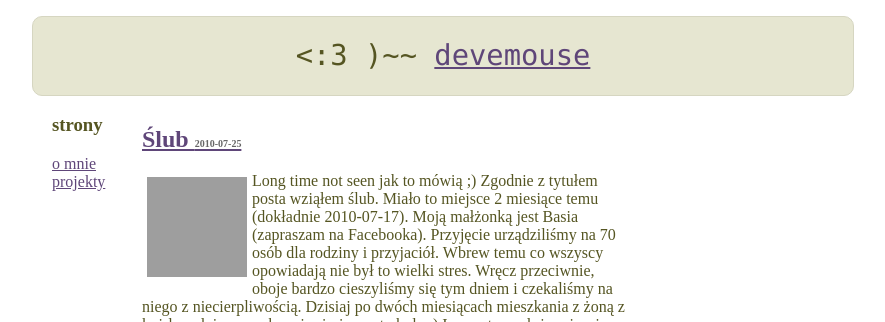
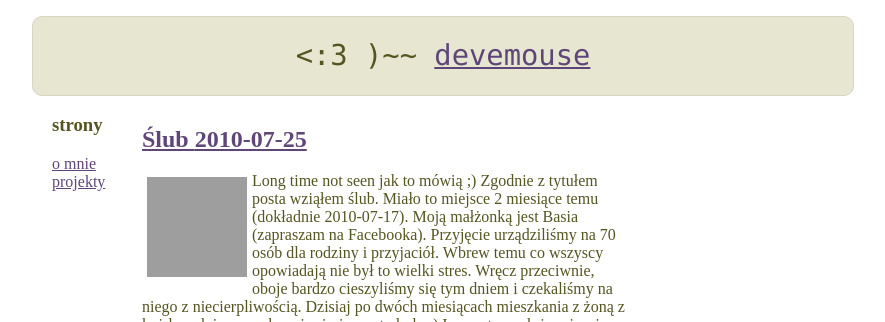
Before and after one commit to devemouse/devemouse.github.com, a Jekyll site: the page built from index.html, in a window 1280 px wide. Shown: the top 322 px of the page, without its empty margins (198-1083 px from the left). Built offline with Jekyll 4.4.1, drawn with Linux system fonts in a browser that asks for light colours; Markdown is read by kramdown in place of the engine named in the settings; grey boxes are pictures that could not be loaded.

Commit message:
updated css

```diff
--- a/css/default.css
+++ b/css/default.css
@@ -69,11 +69,6 @@ li.post {
      background: #D6D6C1;
   }
 
-  .post_title time {
-     color: #666;
-     font-size: 10px;
-  }
-
   .posts_list time {
      text-align: center;
      color: #666;
```
